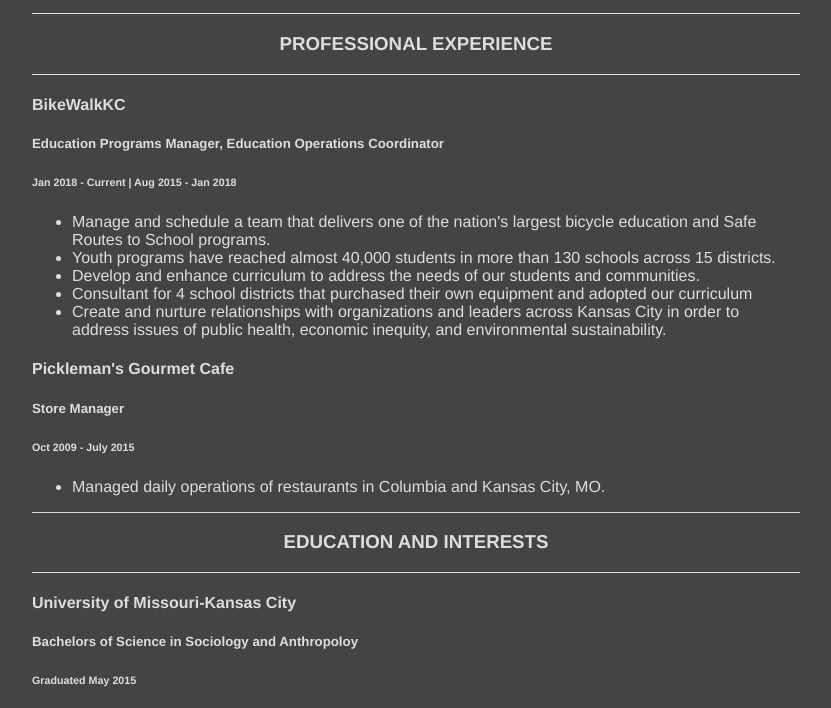
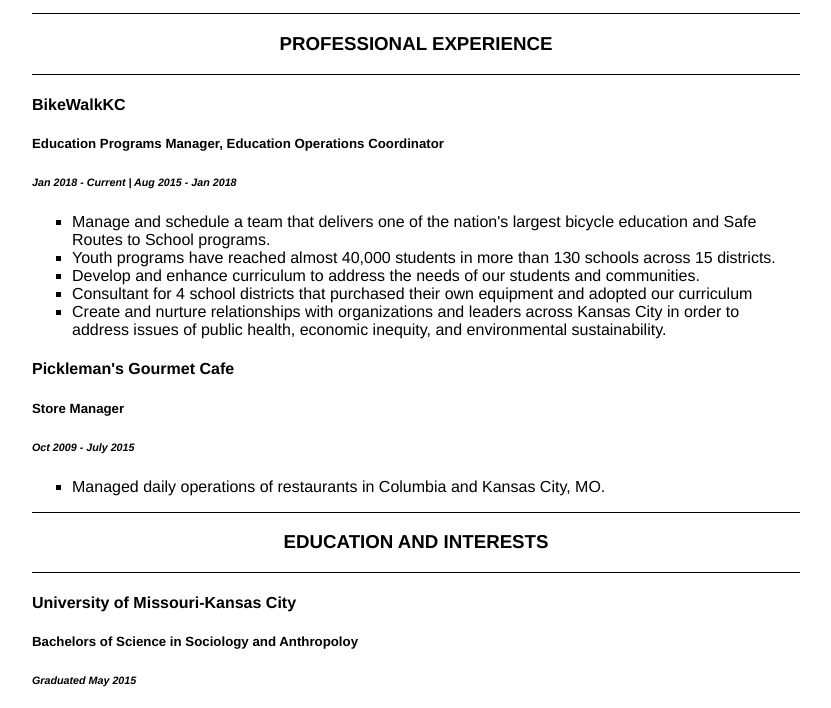
Before and after one commit to karlekraemer/karlekraemer.github.io, a plain HTML site: page index.html in a window 1280 px wide. Shown: the part 245-953 px from the top of the page, without its empty margins (224-1055 px from the left). Drawn offline with Linux system fonts and the light colour scheme.

Commit message:
Update style.css

```diff
--- a/style.css
+++ b/style.css
@@ -1,14 +1,33 @@
 body {
-  background-color: #444444;
-  color: #dddddd;
+  background-color: white;
+  color: black;
   font-family: Arian, Helvetica, sans-serif;
   margin: 10% 20%;
 }
 
-.exp-header{
+.exp-header {
   text-align: center;
   text-transform: uppercase;
-  border-top: 1px solid #dddddd;
-  border-bottom: 1px solid #dddddd;
+  border-top: 1px solid black;
+  border-bottom: 1px solid black;
   background-color: rgba(0,0,0 0.1)
 }
+
+h6 {
+  font-style: italic;
+  text-align: left;
+}
+
+p.1 {
+  font-style: italic;
+  border-top: 1px solid #dddddd;
+}
+
+ul {
+  list-style-type: square;
+}
+
+li.b {
+  list-style-type: square;
+  list-style-position: inside;
+}
```
